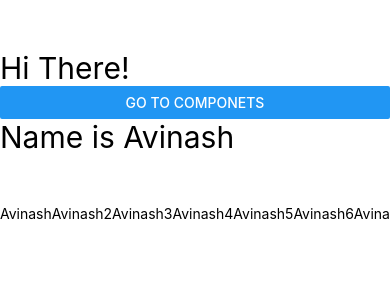
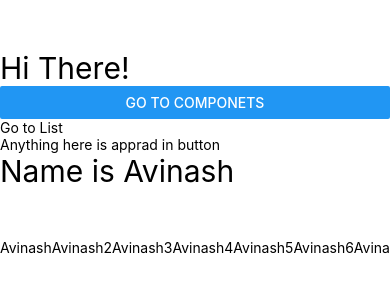
Before and after one commit to anchal66/ReactNativeTut, a React Native app: screen / in a window 390 px wide. Shown: the top 300 px of the page. Built offline with nearby package versions, Linux system fonts and the light colour scheme.

Commit message:
TouchableOpacity Alt for Button(Advance btn)

```diff
--- a/src/screens/HomeScreen.js
+++ b/src/screens/HomeScreen.js
@@ -1,5 +1,5 @@
 import React from 'react';
-import { Text, StyleSheet, View, Button } from 'react-native';
+import { Text, StyleSheet, View, Button, TouchableOpacity } from 'react-native';
 
 const HomeScreen = () => {
     return <View>
@@ -7,6 +7,10 @@ const HomeScreen = () => {
         <Button
         onPress={()=>console.log('pressed')}
         title="Go to Componets" />
+        <TouchableOpacity onPress={()=>console.log('opacity pressed')}>
+            <Text>Go to List</Text>
+            <Text>Anything here is apprad in button</Text>
+        </TouchableOpacity>
     </View>
 };
 
```
